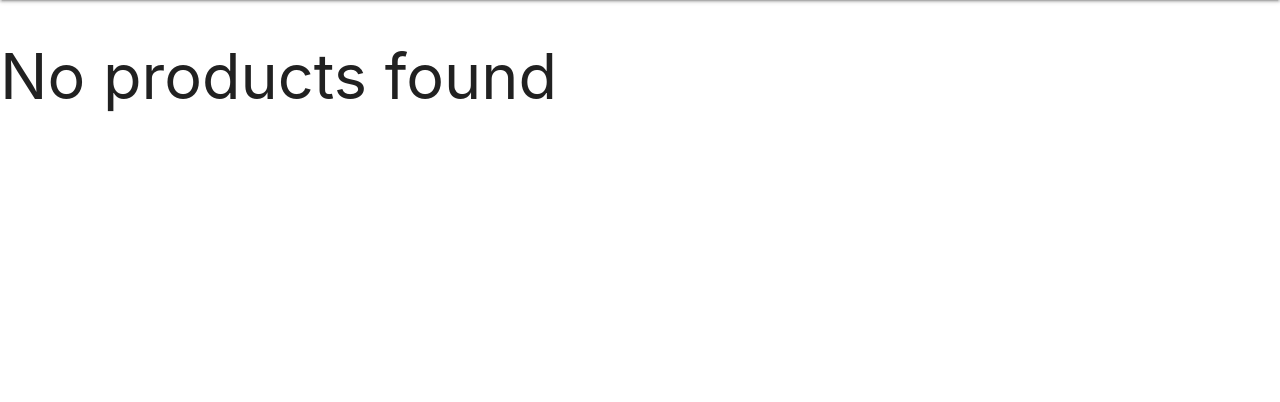
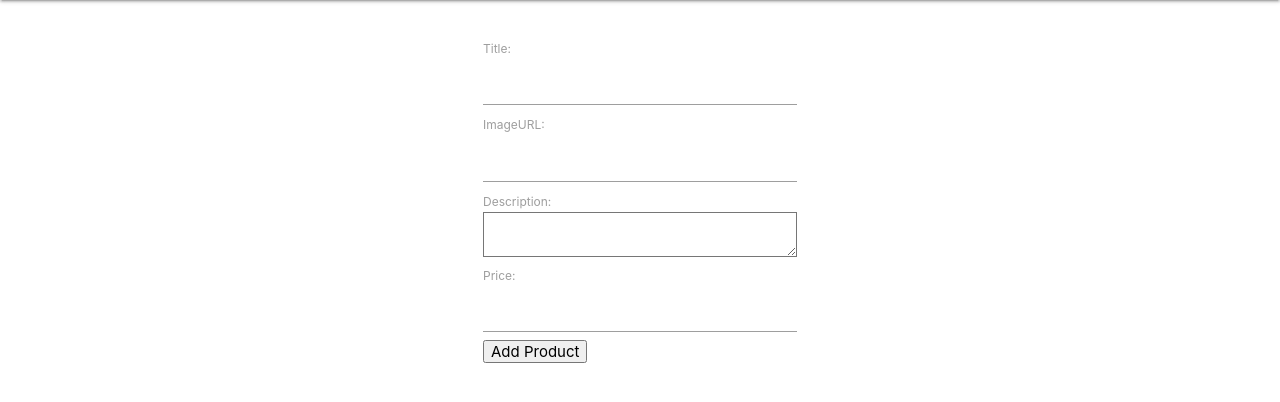
Before and after one commit to manoj633/ShopSmart, a Node server app: template views/admin/edit-product.ejs in a window 1280 px wide. Shown: the part 64-466 px from the top of the page. Run offline with Node 20, Linux system fonts and the light colour scheme; the template is opened without the code that fills it, so the values that code supplies are empty.

Commit message:
Query paramater passed for editing product

```diff
--- a/data/cart.json
+++ b/data/cart.json
@@ -2,12 +2,12 @@
     "products": [
         {
             "id": "0.25401628106014007",
-            "qty": 1
+            "qty": 3
         },
         {
             "id": "0.25401628106011254",
             "qty": 1
         }
     ],
-    "totalPrice": 200000
+    "totalPrice": 400000
 }
--- a/models/cart.js
+++ b/models/cart.js
@@ -20,7 +20,7 @@ module.exports = class Cart {
       let updatedProduct;
 
       if (existingProduct) {
-        updatedProduct = [...existingProduct];
+        updatedProduct = { ...existingProduct };
         updatedProduct.qty = updatedProduct.qty + 1;
         cart.products = [...cart.products];
         cart.products[exisitingProductIndex] = updatedProduct;
--- a/routes/admin.js
+++ b/routes/admin.js
@@ -8,5 +8,9 @@ router.get("/add-product", adminController.getAddProduct);
 
 router.post("/add-product", adminController.postAddProduct);
 
+router.get("/edit-product/:productId", adminController.getEditProduct);
+
+router.post("/edit-product", adminController.postEditProduct);
+
 router.get("/products", adminController.getProducts);
 exports.routes = router;
--- a/views/admin/edit-product.ejs
+++ b/views/admin/edit-product.ejs
@@ -3,27 +3,29 @@
 </head>
 <body>
     <%- include('../includes/navigation.ejs') %>
-    <% if(prods.length>0) { %>
-        <div class="row">
-              <% for(let product of prods) {%>
-                  <div class="col s12 m6 l3">
-                      <div class="card">
-                          <div class="card-image" >
-                          <img src="<%= product.imageURL %>" style="height: 180px; object-fit: cover;">
-                          <span class="card-title"><%= product.title %></span>
-                          </div>
-                          <div class="card-content" style="max-height: initial;">
-                              <p><%= product.description %></p>
-                          </div>
-                          <div class="card-action">
-                              <a href="#">Edit</a>
-                              <a href="#">Delete</a>
-                          </div>
-                      </div>
-                  </div>
-              <% } %>
-          </div>
-  <% } else { %>
-     <h1>No products found</h1>
-  <% } %>
+    <div style="display: flex; flex-direction: column; justify-content: space-evenly; align-items: center; width: 100%; height: 400px;">
+    <form action="/admin/<% if(edit) { %>edit-product<% } else { %>add-product<% } %>" method="post">
+            <div>
+                <label for="title">Title:</label>
+                <input type="text" name="title" id="title" value="<% if(edit){ %><%= product.id %><% } %>">
+            </div>
+            <div>
+                <label for="imageURL">ImageURL:</label>
+                <input type="text" name="imageURL" value="<% if(edit){ %><%= product.imageURL %><% } %>">
+            </div>
+            <div>
+                <label for="description">Description:</label>
+                <textarea type="text" name="description"><% if(edit){ %><%= product.description %><% } %></textarea>
+            </div>
+            <div>
+                <label for="price">Price:</label>
+                <input type="text" name="price" value="<% if(edit){ %><%= product.price %><% } %>">
+            </div>
+            <% if(edit) { %>
+                <input type="hidden" name="productId" value="<%= product.id %>">
+            <% } %>
+        <button type="submit"><% if(edit) { %>Edit<% } else { %>Add<% } %> Product</button>
+
+    </form>
+</div>
 <%- include('../includes/end.ejs') %>
--- a/views/admin/products.ejs
+++ b/views/admin/products.ejs
@@ -16,8 +16,8 @@
                                 <p><%= product.description %></p>
                             </div>
                             <div class="card-action">
-                                <a href="#">This is a link</a>
-                                <a href="#">This is a link</a>
+                                <a href="/admin/edit-product/<%= product.id %>?edit=true">Edit</a>
+                                <a href="">Delete</a>
                             </div>
                         </div>
                     </div>
```
Also changed, not shown: controllers/admin.js (+21 -1 lines), views/admin/add-product.ejs (deleted, +0 -29 lines).
